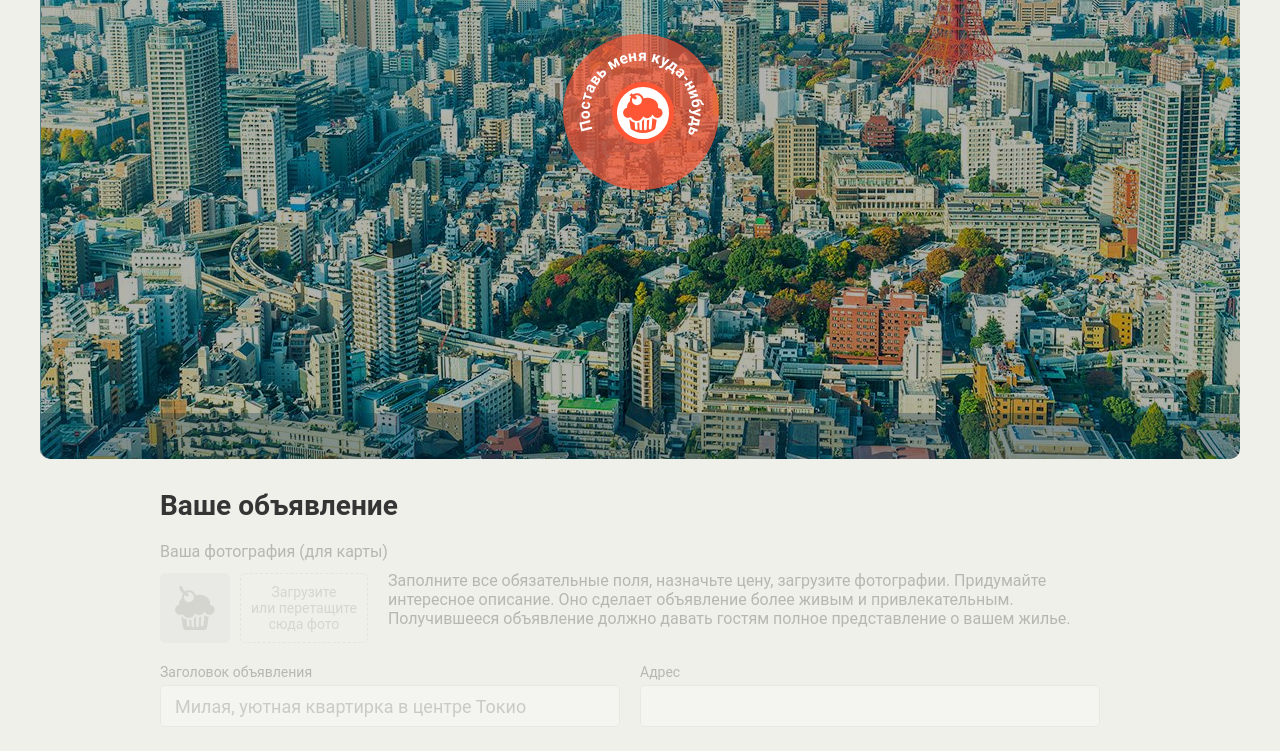
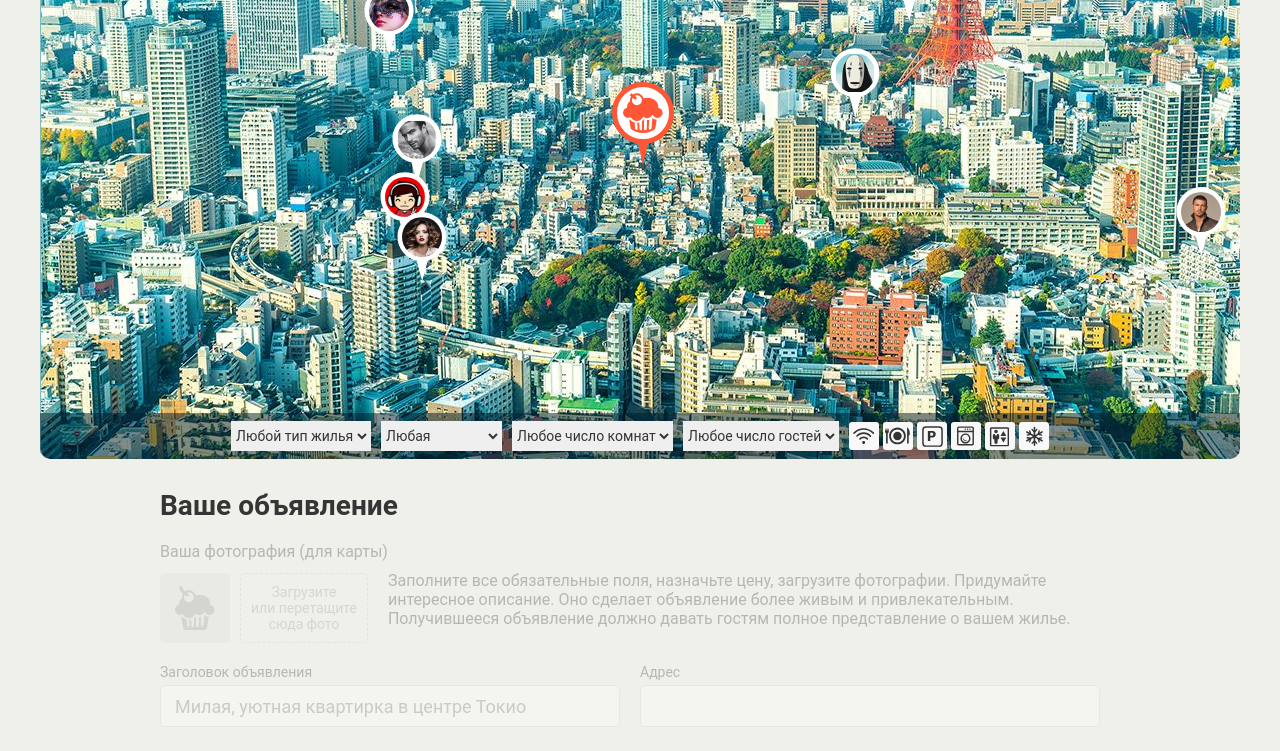
Before and after one commit to haniichees/1181123-keksobooking-18, a website: page index.html in a window 1280 px wide. Shown: the part 291-1042 px from the top of the page. Drawn offline with Linux system fonts and the light colour scheme; files whose address does not match are found by name.

Commit message:
Отображение меток похожих объявлений на карте

```diff
--- a/index.html
+++ b/index.html
@@ -1,5 +1,6 @@
 <!DOCTYPE html>
 <html lang="ru">
+
 <head>
   <meta charset="utf-8">
   <link rel="stylesheet" href="css/normalize.css">
@@ -7,17 +8,15 @@
   <link rel="shortcut icon" href="favicon.ico" type="image/x-icon">
   <title>Кексобукинг</title>
 </head>
+
 <body>
-
   <main>
     <div class="promo">
       <h1 class="promo__title visually-hidden">Keksobooking. Кексы по соседству</h1>
       <img src="img/keksobooking.svg" alt="Keksobooking. Кексы по соседству" width="215" height="45">
     </div>
-
     <!-- Карта объявлений -->
     <section class="map map--faded">
-
       <!-- Метки объявлений -->
       <div class="map__pins">
         <div class="map__overlay">
@@ -30,11 +29,12 @@
               <path d="M35,35m-23,0a23,23 0 1,1 46,0a23,23 0 1,1 -46,0" id="tophalf" />
             </defs>
             <ellipse cx="35" cy="35" rx="35" ry="35" fill="rgba(255, 86, 53, 0.7)" />
-            <text><textPath xlink:href="#tophalf" startOffset="0">Поставь меня куда-нибудь</textPath></text>
+            <text>
+              <textPath xlink:href="#tophalf" startOffset="0">Поставь меня куда-нибудь</textPath>
+            </text>
           </svg>
         </button>
       </div>
-
       <!-- Фильтрация объявлений -->
       <div class="map__filters-container">
         <form action="#" class="map__filters" autocomplete="off">
@@ -76,11 +76,10 @@
             <label class="map__feature map__feature--elevator" for="filter-elevator">Лифт</label>
             <input type="checkbox" name="features" value="conditioner" id="filter-conditioner" class="map__checkbox visually-hidden">
             <label class="map__feature map__feature--conditioner" for="filter-conditioner">Кондиционер</label>
-           </fieldset>
+          </fieldset>
         </form>
       </div>
     </section>
-
     <!-- Форма объявления -->
     <section class="notice">
       <h2 class="notice__title">Ваше объявление</h2>
@@ -186,7 +185,6 @@
       </form>
     </section>
   </main>
-
   <footer class="footer container">
     <div class="footer__copyright copyright">
       <a class="copyright__link copyright__link--image" href="https://htmlacademy.ru/intensive/javascript">
@@ -201,7 +199,6 @@
       <li><a href="https://vk.com/htmlacademy" class="contacts__link contacts__link--vk">VK</a></li>
     </ul>
   </footer>
-
   <!-- Модальное окно с информацией об объявлении -->
   <template id="card">
     <article class="map__card popup">
@@ -227,19 +224,16 @@
       </div>
     </article>
   </template>
-
   <!-- Метка объявления -->
   <template id="pin">
     <button type="button" class="map__pin" style="left: 200px; top: 400px;"><img src="img/avatars/user07.png" width="40" height="40" draggable="false" alt="Метка объявления"></button>
   </template>
-
   <!-- Сообщение об успешном создании объявления -->
   <template id="success">
     <div class="success">
       <p class="success__message">Ваше объявление<br>успешно размещено!</p>
     </div>
   </template>
-
   <!-- Сообщение об ошибке создания объеявления -->
   <template id="error">
     <div class="error">
@@ -247,6 +241,7 @@
       <button class="error__button" href="#">Попробовать снова</button>
     </div>
   </template>
+  <script src="js/main.js"></script>
+</body>
 
-</body>
 </html>
--- a/js/main.js
+++ b/js/main.js
@@ -0,0 +1,113 @@
+'use strict';
+(function () {
+  var QUANTITY = 8;
+  var AVATARS = ['img/avatars/user01.png', 'img/avatars/user02.png', 'img/avatars/user03.png', 'img/avatars/user04.png', 'img/avatars/user05.png', 'img/avatars/user06.png', 'img/avatars/user07.png', 'img/avatars/user08.png'];
+
+  var TITLES = ['заголовок1', 'заголовок2', 'заголовок3', 'заголовок4', 'заголовок5'];
+  var PRICES = [10000, 50000, 15000, 20000, 100000];
+  var TYPES = ['palace', 'flat', 'house', 'bungalo'];
+  var ROOMS = [1, 2, 3, 4, 5];
+  var GUESTS = [1, 2, 3, 5, 10];
+  var CHECKINS = ['12:00', '13:00', '14:00'];
+  var CHECKOUTS = ['12:00', '13:00', '14:00'];
+  var FEATURES = ['wifi', 'dishwasher', 'parking', 'washer', 'elevator', 'conditioner'];
+  var DESCRIPTIONS = ['описание1', 'описание2', 'описание3', 'описание4', 'описание5'];
+  var PHOTOS = ['http://o0.github.io/assets/images/tokyo/hotel1.jpg', 'http://o0.github.io/assets/images/tokyo/hotel2.jpg', 'http://o0.github.io/assets/images/tokyo/hotel3.jpg'];
+
+  var LOCATION_XMIN = 0;
+  var LOCATION_XMAX = 1150;
+  var LOCATION_YMIN = 100;
+  var LOCATION_YMAX = 635;
+
+  var userDialog = document.querySelector('.map');
+  userDialog.classList.remove('map--faded');
+  var similarPinTemplate = document.querySelector('#pin')
+    .content
+    .querySelector('.map__pin');
+
+  // функция получения рандомного элемента
+  function getRandomElem(arr) {
+    var n = Math.floor(Math.random() * arr.length);
+    var randElem = arr[n];
+    return randElem;
+  }
+
+  // функция получения рандомного элемента без повторений
+  function getRandomNonRepeatingElem(arr) {
+    var n = Math.floor(Math.random() * arr.length);
+    var randAvatar = arr[n];
+    arr.splice(n, 1);
+    return randAvatar;
+  }
+
+  // функция получения рандомного числа
+  var getRandomInt = function (min, max) {
+    var randInt = Math.floor(Math.random() * (max - min + 1)) + min;
+    return randInt;
+  };
+
+  // функция получения рандомного массива случайной длины
+  var getRandomArr = function (arr) {
+    var n = getRandomInt(1, arr.length);
+    var newArray = Array(n);
+    for (var i = 0; i < n; i++) {
+      newArray[i] = getRandomNonRepeatingElem(arr);
+    }
+    return newArray;
+  };
+
+  // функция создания объявлений
+  var getAds = function () {
+    var randomAdsList = [];
+    for (var i = 1; i <= QUANTITY; i++) {
+      var randLocationX = getRandomInt(LOCATION_XMIN, LOCATION_XMAX);
+      var randLocationY = getRandomInt(LOCATION_YMIN, LOCATION_YMAX);
+      var randomAds = {
+        'author': {
+          'avatar': getRandomNonRepeatingElem(AVATARS)
+        },
+        'offer': {
+          'title': getRandomElem(TITLES),
+          'address': randLocationX + ' ' + randLocationY,
+          'price': getRandomElem(PRICES),
+          'type': getRandomElem(TYPES),
+          'rooms': getRandomElem(ROOMS),
+          'guests': getRandomElem(GUESTS),
+          'checkin': getRandomElem(CHECKINS),
+          'checkout': getRandomElem(CHECKOUTS),
+          'features': getRandomArr(FEATURES),
+          'description': getRandomElem(DESCRIPTIONS),
+          'photos': getRandomArr(PHOTOS)
+        },
+        'location': {
+          x: randLocationX,
+          y: randLocationY
+        }
+      };
+      randomAdsList.push(randomAds);
+    }
+
+    return randomAdsList;
+  };
+
+  // функция создания DOM-элемента на основе JS-объекта
+  var renderPinFromTemplate = function (data) {
+    var pinElement = similarPinTemplate.cloneNode(true);
+    var pinImgElement = pinElement.querySelector('img[src]');
+    pinElement.style = 'left: ' + data.location.x + 'px; ' + 'top: ' + data.location.y + 'px';
+    pinImgElement.src = data.author.avatar;
+    pinImgElement.alt = data.offer.title;
+    return pinElement;
+  };
+  // функция отрисовки шаблона в документ
+  var renderPins = function (data) {
+    var fragment = document.createDocumentFragment();
+    for (var i = 0; i < data.length; i++) {
+      fragment.appendChild(renderPinFromTemplate(data[i]));
+    }
+    return fragment;
+  };
+
+  var pinContainerElem = userDialog.querySelector('.map__pins');
+  pinContainerElem.appendChild(renderPins(getAds()));
+})();
```
